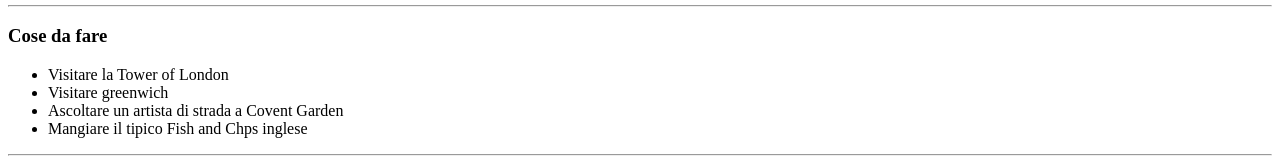
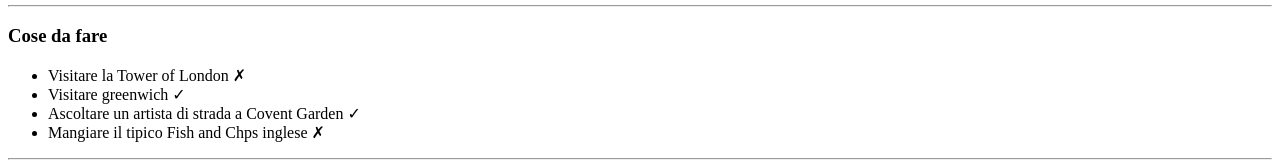
Before and after one commit to DarioEsposito89/html-london-trip, a plain HTML site: page index.html in a window 1280 px wide. Shown: the part 876-1041 px from the top of the page. Drawn offline with Linux system fonts and the light colour scheme.

Commit message:
inserito simboli a elenco ul

```diff
--- a/index.html
+++ b/index.html
@@ -57,10 +57,10 @@
                 <h3>Cose da fare</h3>
 
                 <ul>
-                    <li>Visitare la Tower of London</li>
-                    <li>Visitare greenwich</li>
-                    <li>Ascoltare un artista di strada a Covent Garden</li>
-                    <li>Mangiare il tipico Fish and Chps inglese</li>
+                    <li>Visitare la Tower of London &#10007;</li>
+                    <li>Visitare greenwich &#10003;</li>
+                    <li>Ascoltare un artista di strada a Covent Garden &#10003;</li>
+                    <li>Mangiare il tipico Fish and Chps inglese &#10007;</li>
                 </ul>
             </div>
 
```
